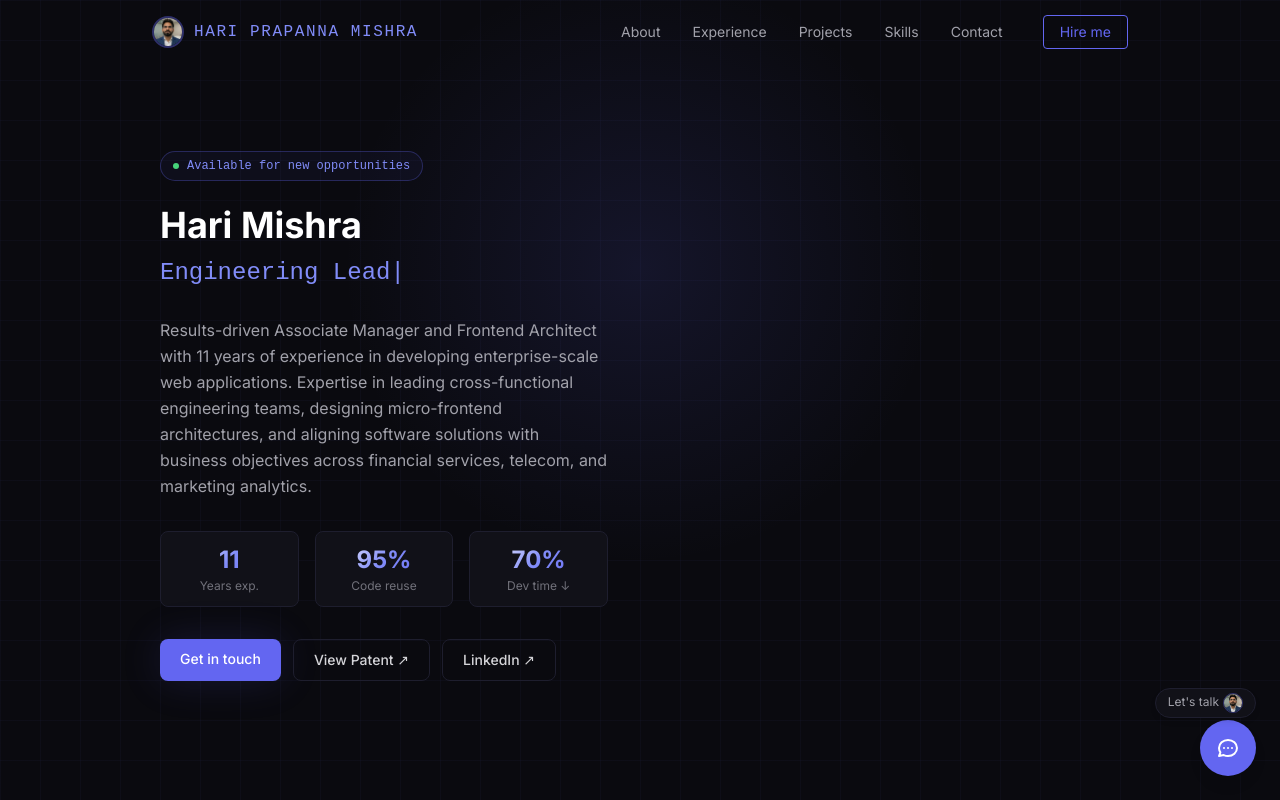
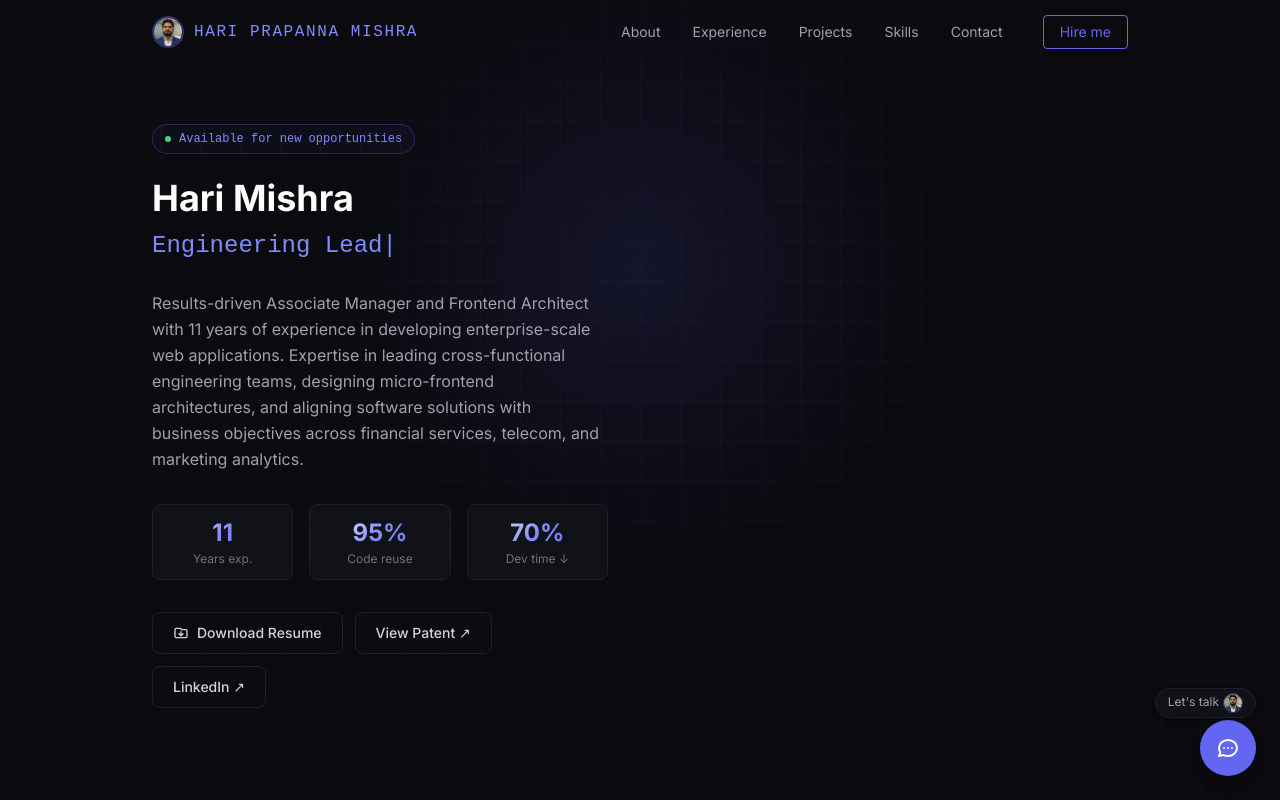
Before and after one commit to mishra-hari/hari-portfolio, a Next.js app: page / in a window 1280 px wide. Shown: the top 800 px of the page. Built offline with nearby package versions, Linux system fonts and the light colour scheme.

Commit message:
add resume to download

```diff
--- a/components/Hero.tsx
+++ b/components/Hero.tsx
@@ -91,10 +91,14 @@ export default function Hero() {
             {/* CTAs */}
             <div className="animate-fade-up delay-500 flex flex-wrap gap-3">
               <a
-                href="mailto:hari.mishra.in@gmail.com"
-                className="px-5 py-2.5 rounded-lg bg-accent hover:bg-accent/90 text-white text-sm font-medium transition-all glow-accent"
+                href="/hari_mishra_resume.pdf"
+                download="Hari_Mishra_Resume.pdf"
+                className="inline-flex items-center gap-2 px-5 py-2.5 rounded-lg border border-border hover:border-accent/60 text-zinc-300 hover:text-white text-sm font-medium transition-all"
               >
-                Get in touch
+                <svg className="w-4 h-4" fill="none" stroke="currentColor" viewBox="0 0 24 24">
+                  <path strokeLinecap="round" strokeLinejoin="round" strokeWidth={2} d="M12 10v6m0 0l-3-3m3 3l3-3M3 17V7a2 2 0 012-2h6l2 2h6a2 2 0 012 2v8a2 2 0 01-2 2H5a2 2 0 01-2-2z"/>
+                </svg>
+                Download Resume
               </a>
               <a
                 href={profile.patent.url}
```
Also changed, not shown: 1 other file (tests, documents, lock files or other folders).
